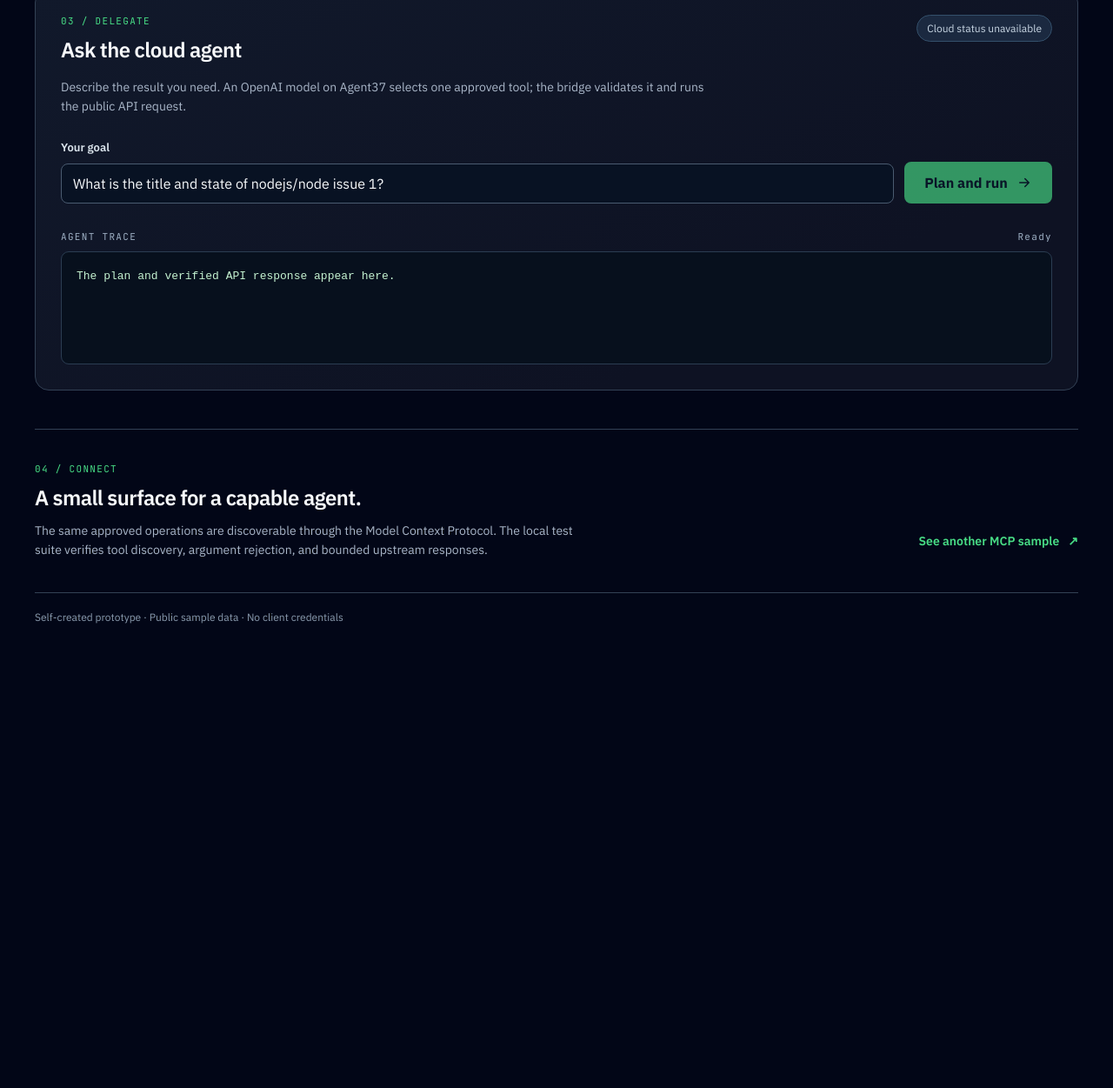
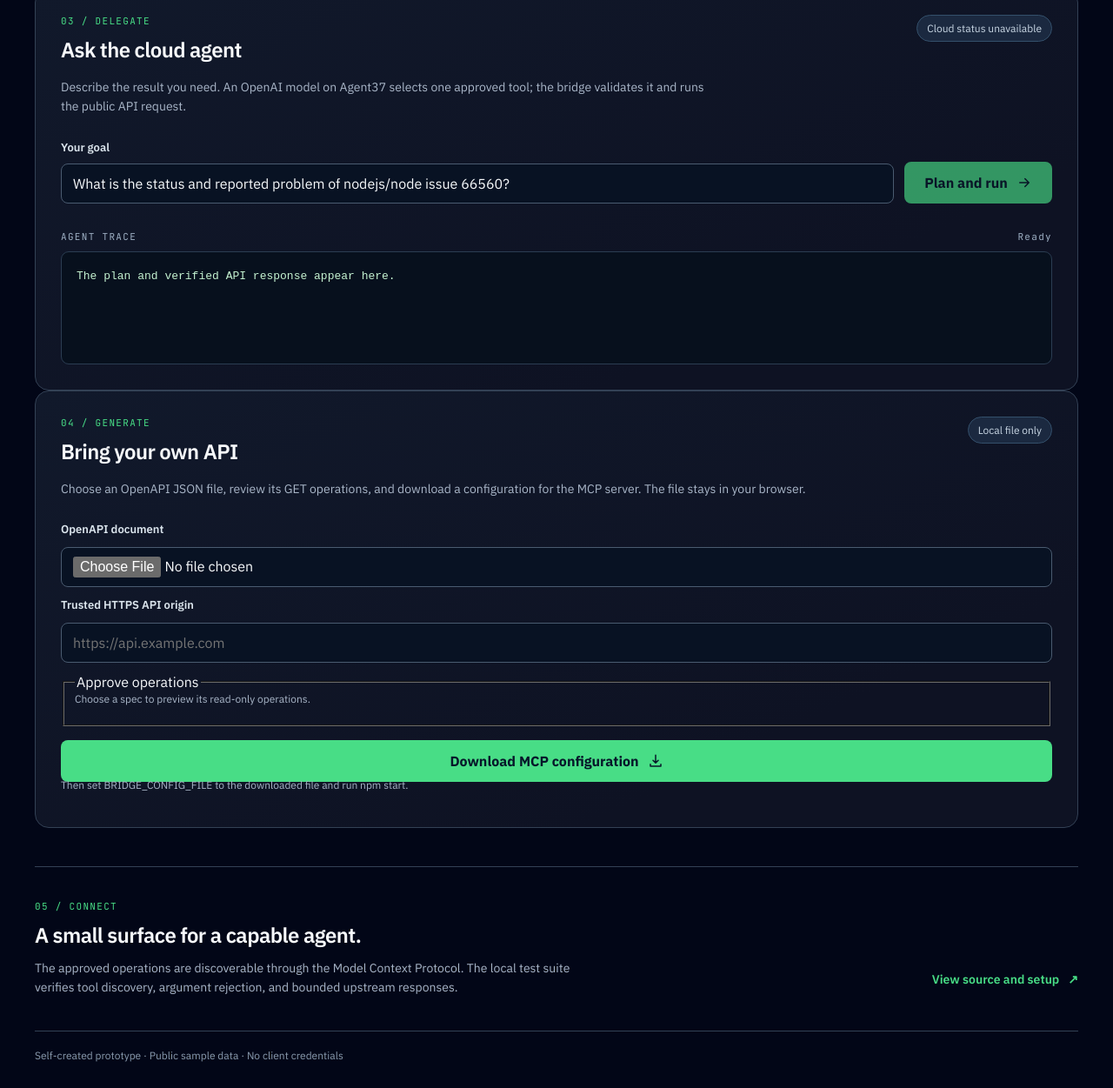
Before and after one commit to shakedrashko/api-bridge-openapi-mcp, a website: page public/index.html in a window 1280 px wide. Shown: the part 1082-2333 px from the top of the page at 87% size. Before the commit the page ends 1829 px from the top, so only its background shows below. Drawn offline with Linux system fonts and the light colour scheme; no server answers.

Commit message:
Update public/index.html with OpenAPI configuration generator

```diff
--- a/public/index.html
+++ b/public/index.html
@@ -43,11 +43,22 @@
       <section class="agent-panel panel" aria-labelledby="agent-title">
         <div class="section-head"><div><p class="section-kicker">03 / DELEGATE</p><h2 id="agent-title">Ask the cloud agent</h2></div><span class="count" id="cloud-state">Checking cloud</span></div>
         <p class="section-note">Describe the result you need. An OpenAI model on Agent37 selects one approved tool; the bridge validates it and runs the public API request.</p>
-        <form id="agent-form"><label for="agent-goal">Your goal</label><input id="agent-goal" name="goal" maxlength="500" value="What is the title and state of nodejs/node issue 1?" required><button type="submit" id="agent-button">Plan and run <svg aria-hidden="true" width="18" height="18" viewBox="0 0 24 24" fill="none"><path d="M5 12h14m-6-6 6 6-6 6" stroke="currentColor" stroke-width="2" stroke-linecap="round" stroke-linejoin="round"/></svg></button></form>
+        <form id="agent-form"><label for="agent-goal">Your goal</label><input id="agent-goal" name="goal" maxlength="500" value="What is the status and reported problem of nodejs/node issue 66560?" required><button type="submit" id="agent-button">Plan and run <svg aria-hidden="true" width="18" height="18" viewBox="0 0 24 24" fill="none"><path d="M5 12h14m-6-6 6 6-6 6" stroke="currentColor" stroke-width="2" stroke-linecap="round" stroke-linejoin="round"/></svg></button></form>
         <div class="result-head"><span>AGENT TRACE</span><span id="agent-status" role="status" aria-live="polite">Ready</span></div>
         <pre id="agent-result" tabindex="0"><code>The plan and verified API response appear here.</code></pre>
       </section>
-      <section class="handoff"><div><p class="section-kicker">04 / CONNECT</p><h2>A small surface for a capable agent.</h2><p>The same approved operations are discoverable through the Model Context Protocol. The local test suite verifies tool discovery, argument rejection, and bounded upstream responses.</p></div><a href="https://github.com/shakedrashko/github-issues-mcp-sample" target="_blank" rel="noopener noreferrer">See another MCP sample <span aria-hidden="true">↗</span></a></section>
+      <section class="import-panel panel" aria-labelledby="import-title">
+        <div class="section-head"><div><p class="section-kicker">04 / GENERATE</p><h2 id="import-title">Bring your own API</h2></div><span class="count">Local file only</span></div>
+        <p class="section-note">Choose an OpenAPI JSON file, review its GET operations, and download a configuration for the MCP server. The file stays in your browser.</p>
+        <form id="import-form">
+          <label for="spec-file">OpenAPI document</label><input id="spec-file" type="file" accept=".json,application/json" required>
+          <label for="trusted-origin">Trusted HTTPS API origin</label><input id="trusted-origin" type="url" placeholder="https://api.example.com" required>
+          <fieldset><legend>Approve operations</legend><div id="import-operations" class="operation-list"><p class="field-note">Choose a spec to preview its read-only operations.</p></div></fieldset>
+          <button type="submit" id="export-button">Download MCP configuration <svg aria-hidden="true" width="18" height="18" viewBox="0 0 24 24" fill="none"><path d="M12 3v12m-4-4 4 4 4-4M4 17v3h16v-3" stroke="currentColor" stroke-width="2" stroke-linecap="round" stroke-linejoin="round"/></svg></button>
+        </form>
+        <p id="import-status" class="field-note" role="status" aria-live="polite">Then set BRIDGE_CONFIG_FILE to the downloaded file and run npm start.</p>
+      </section>
+      <section class="handoff"><div><p class="section-kicker">05 / CONNECT</p><h2>A small surface for a capable agent.</h2><p>The approved operations are discoverable through the Model Context Protocol. The local test suite verifies tool discovery, argument rejection, and bounded upstream responses.</p></div><a href="https://github.com/shakedrashko/api-bridge-openapi-mcp" target="_blank" rel="noopener noreferrer">View source and setup <span aria-hidden="true">↗</span></a></section>
     </main>
     <footer>Self-created prototype · Public sample data · No client credentials</footer>
   </div>
```
